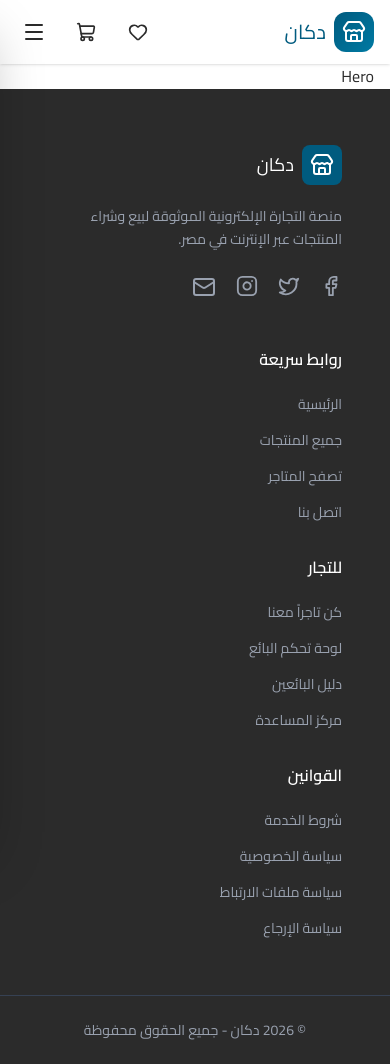
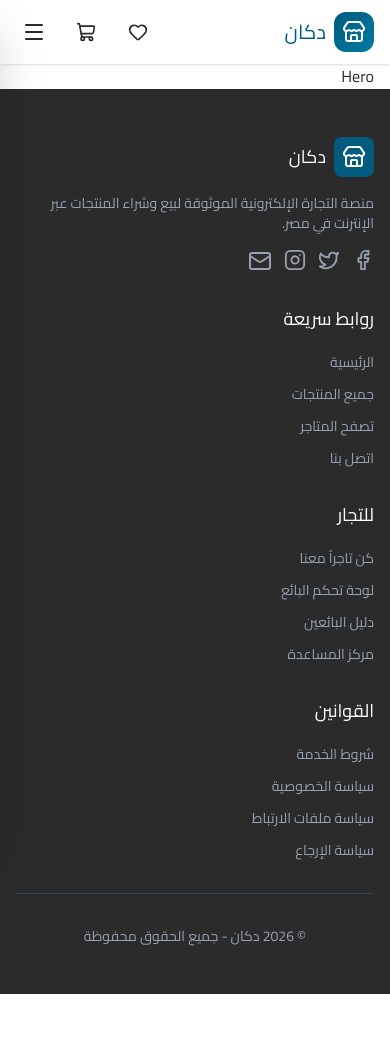
Before and after one commit to MohamedEMonem/Dokkan, a React app in the folder Frontend/: page / in a window 390 px wide. After the commit the page ends 994 px from the top, so only its background shows below. Built offline with nearby package versions, Linux system fonts and the light colour scheme; the HTML template or start-up script is replaced by a standard one.

Commit message:
Refactor Footer component layout and styles for improved responsiveness and readability

```diff
--- a/Frontend/src/components/layout/Footer.tsx
+++ b/Frontend/src/components/layout/Footer.tsx
@@ -107,24 +107,20 @@ function NavItem({ label, href, route }: NavItemProps) {
 export default function Footer() {
   return (
     <footer className="bg-text-dark text-white border-t mt-auto" dir="rtl">
-      <div
-        className="max-w-7xl mx-auto flex flex-col md:flex-row items-start py-14 px-12 gap-12"
-      >
+      <div className="container mx-auto px-4 py-12">
+        <div className="grid grid-cols-1 md:grid-cols-4 gap-8">
           {/* Brand column */}
-        <div className="flex-1 flex flex-col justify-start">
-          <Link
-            to="/"
-            className="flex items-center gap-2 mb-5"
-          >
+          <div className="flex flex-col">
+            <Link to="/" className="flex items-center gap-2 mb-4">
               <div className="w-10 h-10 bg-primary rounded-lg flex items-center justify-center">
                 <Store className="w-6 h-6 text-white" />
               </div>
               <span className="text-lg text-white">{COMPANY_NAME}</span>
             </Link>
-          <p className="text-sm text-gray-400 leading-relaxed mb-6 max-w-70">
+            <p className="text-sm text-gray-400 mb-4">
               {COMPANY_DESCRIPTION}
             </p>
-          <div className="flex gap-5">
+            <div className="flex gap-3">
               {socialLinks.map((item, idx) => (
                 <a
                   key={idx}
@@ -141,13 +137,12 @@ export default function Footer() {
           </div>
 
           {/* Link columns */}
-        <div className="grid grid-cols-1 sm:grid-cols-2 lg:grid-cols-3 gap-8 w-full flex-2">
           {footerSections.map((section, idx) => (
             <div key={idx}>
-              <h4 className="text-white font-semibold text-base mb-5">
+              <h3 className="mb-4 text-lg">
                 {section.header}
-              </h4>
-              <ul className="list-none flex flex-col gap-3">
+              </h3>
+              <ul className="space-y-2">
                 {section.links.map((link, i) => (
                   <NavItem
                     key={i}
@@ -160,14 +155,10 @@ export default function Footer() {
             </div>
           ))}
         </div>
-      </div>
 
         {/* Bottom bar */}
-      <div className="border-t border-gray-700">
-        <div
-          className="max-w-7xl mx-auto text-center text-sm text-gray-400 py-6 px-12"
-        >
-          <p>© {new Date().getFullYear()} دكان - جميع الحقوق محفوظة</p>
+        <div className="border-t border-gray-700 mt-8 pt-8 text-center text-sm text-gray-400">
+          <p>© {new Date().getFullYear()} {COMPANY_NAME} - جميع الحقوق محفوظة</p>
         </div>
       </div>
     </footer>
```
Lines whose indentation alone changed are shown as unchanged.
